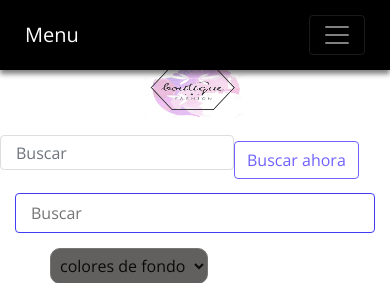
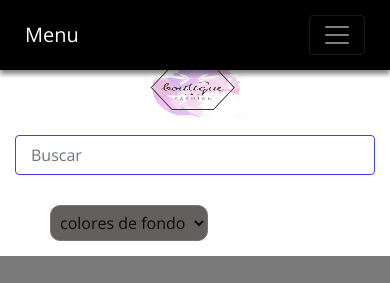
Before and after one commit to MiguelLorea/g5-ecommerce, a PHP site: page / in a window 390 px wide. Shown: the top 283 px of the page. Run offline with PHP 8.4, Linux system fonts and the light colour scheme; data that the repository does not hold is empty; some libraries are stand-ins or nearby versions.

Commit message:
arreglos pagina tienda

```diff
--- a/carpeta-pagina tienda/index.php
+++ b/carpeta-pagina tienda/index.php
@@ -146,59 +146,30 @@
 
 
 
+<div class="col-md-6">
+
+<form class="form-inline" action="buscar.php" method="GET">
+
+<div class="search">
+    <label for="inputPassword2" class="sr-only">Buscar</label>
+    <input name="busqueda" type="text" class="form-control" id="inputPassword2" placeholder="Buscar">
+
+
+
+                           <button><i class=""><script src="https://cdn.lordicon.com/xdjxvujz.js"></script>
+                            <lord-icon src="https://cdn.lordicon.com/pvbutfdk.json" trigger="hover" style="width:30px;height:30px">
+                             </lord-icon></i></button> <!--lupa con movimiento-->
 
 
 
 
 
+                        </div>
+
+    </form>
+                    </div>
 
 
-
-
-
-
-
-<form class="form-inline" action="buscar.php" method="GET">
-  <div class="form-group mx-sm-3 mb-2">
-    <label for="inputPassword2" class="sr-only">Buscar</label>
-    <input name="busqueda" type="text" class="form-control" id="inputPassword2" placeholder="Buscar">
-  </div>
-  <button type="submit" class="btn btn-primary mb-2">Buscar ahora</button>
-</form>
-
-        </thead>
-
-
-
-
-
-
-
-
-
-
-
-
-
-
-
-
-
-                    <div class="col-md-6">
-                        <div class="search">
-                            <input type="text" placeholder="Buscar">
-
-
-                           <button><i class=><script src="https://cdn.lordicon.com/xdjxvujz.js"></script>
-                            <lord-icon
-                           src="https://cdn.lordicon.com/pvbutfdk.json"
-                           trigger="hover"
-                               style="width:30px;height:30px">
-                             </lord-icon></i></button> <!--lupa con movimiento-->
-
-
-                        </div>
-                    </div>
 
                      <div class="colores">
                        <select name="fondo" id="fondo" onchange="cambiarfondo(this)" class="color">
```
Also changed, not shown: carpeta-pagina tienda/buscar.php (+32 -5 lines).
